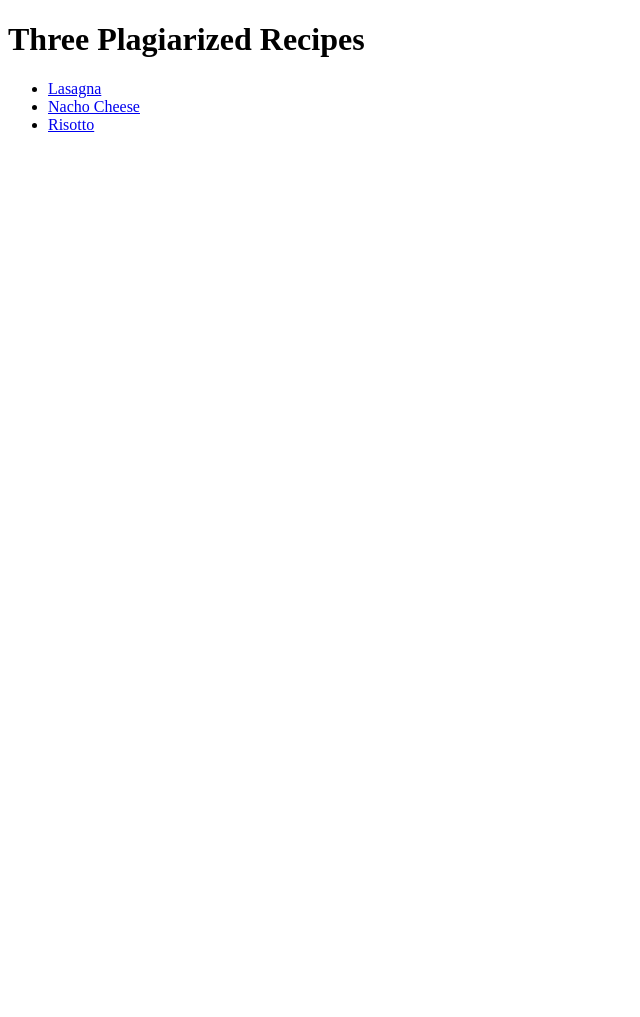
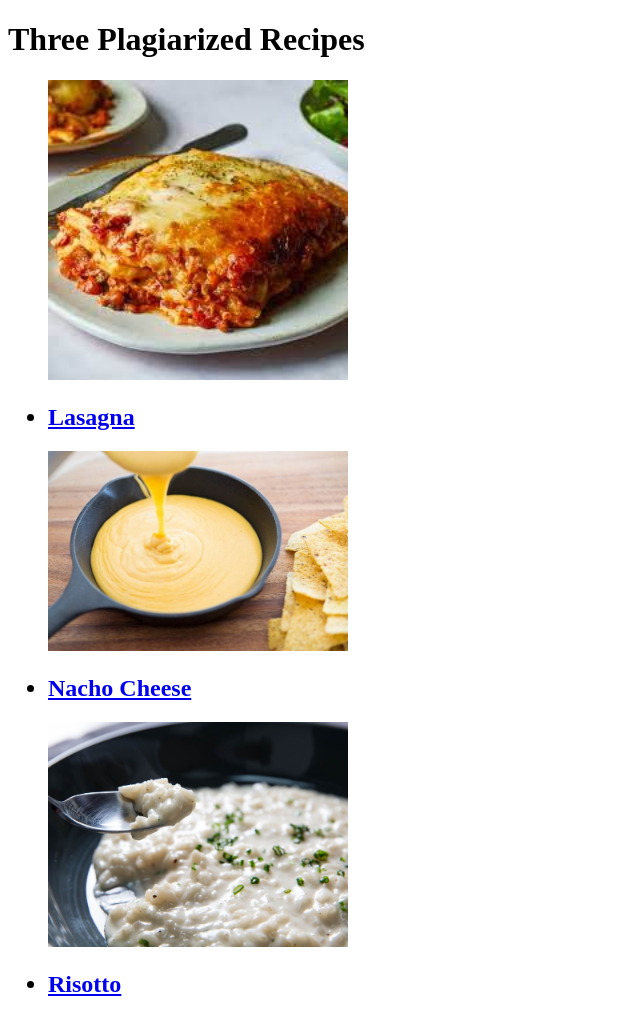
Before and after one commit to Boundless-Code/odin-recipes, a plain HTML site: page index.html in a window 1280 px wide. Shown: the whole page, without its empty margins (0-640 px from the left). Before the commit the page ends 800 px from the top, so only its background shows below. Drawn offline with Linux system fonts and the light colour scheme.

Commit message:
Home page updated | added images | formmated links

```diff
--- a/index.html
+++ b/index.html
@@ -7,10 +7,12 @@
 <body>
 <h1>Three Plagiarized Recipes</h1>
     <ul>
-
-    <li><a href="./recipes/lasagna.html">Lasagna</a></li>
-    <li><a href="./recipes/NachoCheese.html">Nacho Cheese</a></li>
-    <li><a href="./recipes/Risotto.html">Risotto</a></li>
+        <img src="./img/lasagna.jpeg" width="300" alt="Lasagna">
+    <h2><li><a href="./recipes/lasagna.html">Lasagna</a></li></h2>
+        <img src="./img/nachocheese.jpg" width="300" alt="Nacho Cheese Sauce">
+    <h2><li><a href="./recipes/NachoCheese.html">Nacho Cheese</a></li></h2>
+        <img src="./img/risotto.jpg" width="300" alt="Lasagna">
+    <h2><li><a href="./recipes/Risotto.html">Risotto</a></li></h2>
 
     </ul>
 </body>
```
